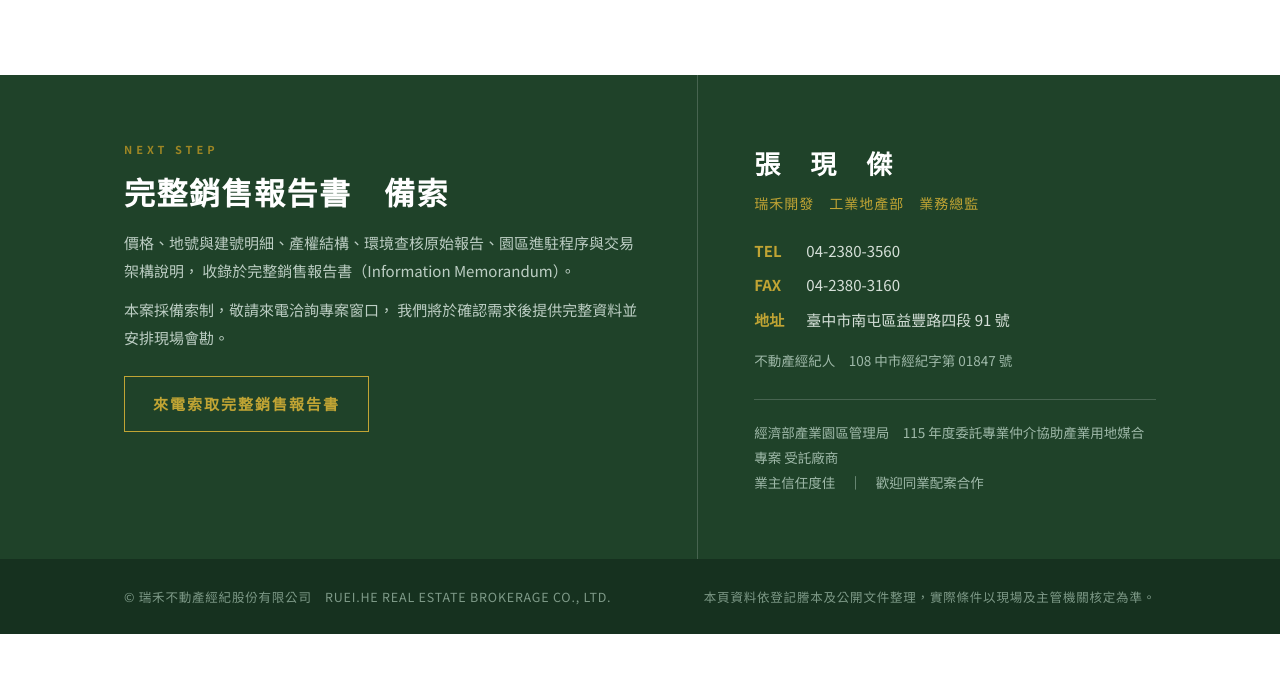
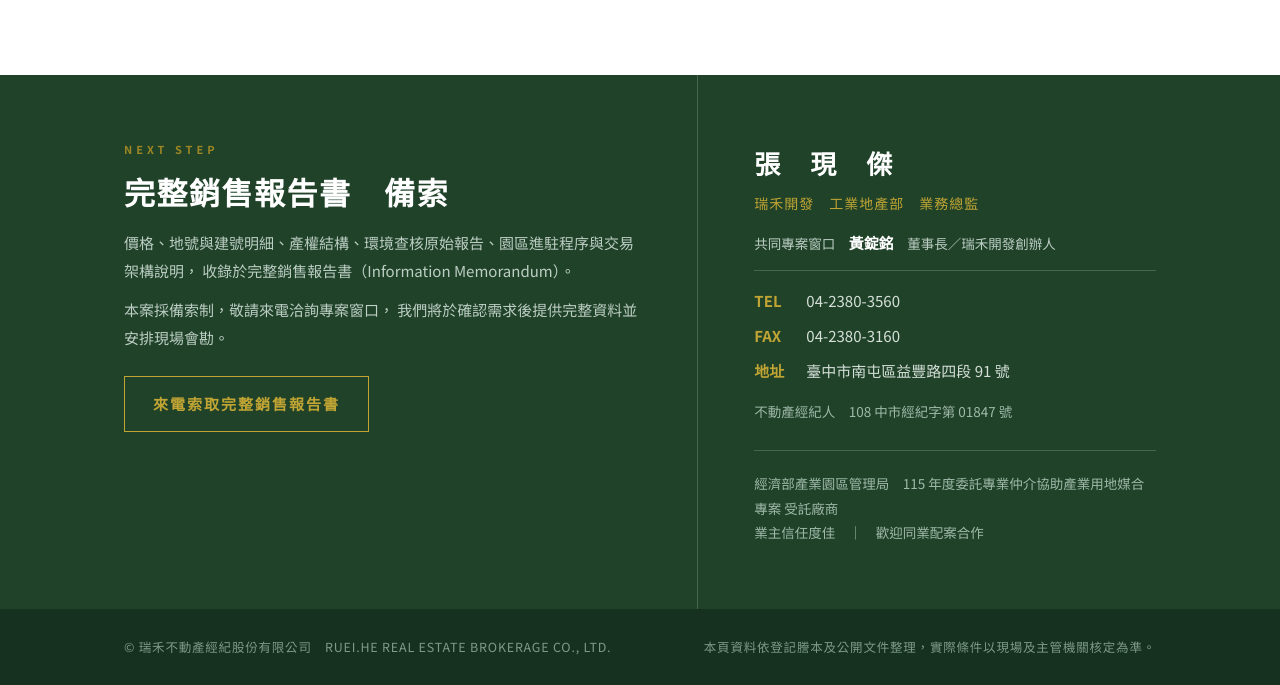
Before and after one commit to mac2good909777-commits/properties, a plain HTML site: page HotaChiayi3/index.html in a window 1280 px wide. Shown: the part 4797-5482 px from the top of the page. Before the commit the page ends 5431 px from the top, so only its background shows below. Drawn offline with Linux system fonts and the light colour scheme.

Commit message:
HotaChiayi3: add chairman as co-lead contact
Co-Authored-By: Claude Opus 5 <noreply@anthropic.com>

```diff
--- a/HotaChiayi3/index.html
+++ b/HotaChiayi3/index.html
@@ -110,6 +110,8 @@ td strong{color:var(--ink);font-weight:900}
 .contact .role{font-size:14px;color:var(--gold);margin:4px 0 20px;letter-spacing:1px}
 .contact .row{font-size:15px;color:#D6E0D9;margin-bottom:7px}
 .contact .row b{color:var(--gold);font-weight:700;display:inline-block;width:52px}
+.contact .row2{font-size:13.5px;color:#BDCEC4;margin:-8px 0 16px;padding-bottom:14px;border-bottom:1px solid rgba(255,255,255,.18)}
+.contact .row2 b2{color:#fff;font-weight:700;font-size:15px}
 .coop{margin-top:26px;padding-top:20px;border-top:1px solid rgba(255,255,255,.18);
   font-size:13.5px;color:#9FB9A9}
 
@@ -339,6 +341,7 @@ footer .wrap{display:flex;justify-content:space-between;flex-wrap:wrap;gap:10px}
       <div class="r contact">
         <div class="name">張　現　傑</div>
         <div class="role">瑞禾開發　工業地產部　業務總監</div>
+        <div class="row2">共同專案窗口　<b2>黃錠銘</b2>　董事長／瑞禾開發創辦人</div>
         <div class="row"><b>TEL</b>04-2380-3560</div>
         <div class="row"><b>FAX</b>04-2380-3160</div>
         <div class="row"><b>地址</b>臺中市南屯區益豐路四段 91 號</div>
```
